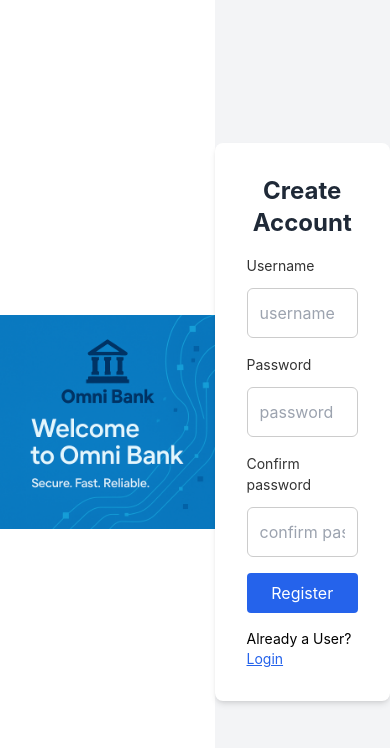
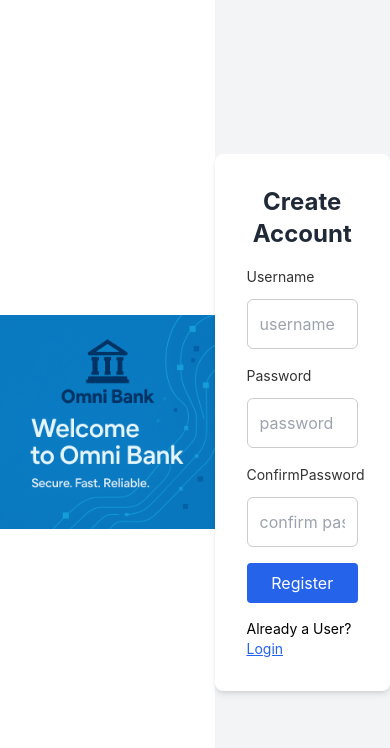
Before and after one commit to keshavkumar97/omni-banking-ui, a React (Create React App) app: page /register in a window 390 px wide. Shown: the top 748 px of the page. Built offline with nearby package versions, Linux system fonts and the light colour scheme.

Commit message:
input imade responsive

```diff
--- a/public/index.html
+++ b/public/index.html
@@ -9,7 +9,7 @@
       name="description"
       content="Web site created using create-react-app"
     />
-    <link rel="apple-touch-icon" href="%PUBLIC_URL%/logo192.png" />
+    <link rel="apple-touch-icon" href="%PUBLIC_URL%/logo.png" />
     <!--
       manifest.json provides metadata used when your web app is installed on a
       user's mobile device or desktop. See https://developers.google.com/web/fundamentals/web-app-manifest/
--- a/src/components/FormInput.jsx
+++ b/src/components/FormInput.jsx
@@ -5,6 +5,7 @@ const FormInput = ({ type, name, placeholder, value, onChange }) => {
         {name && <label className="label" htmlFor={name}>{name[0].toUpperCase() + name.slice(1)}</label>}
         <input
           type={type}
+          name={name}
           id={name}
           placeholder={placeholder}
           value={value}
--- a/src/pages/LoginPage.jsx
+++ b/src/pages/LoginPage.jsx
@@ -3,7 +3,16 @@ import FormInput from "../components/FormInput";
 
 const LoginPage = () => {
   return (
-    <div className="min-h-screen flex justify-end  bg-gray-100">
+    <div className="min-h-screen flex">
+      {/* Left side: 55% */}
+      <div className="w-[55%] h-screen">
+        <img
+          src="/banner.png"
+          alt="Banner"
+          className="w-full h-full object-contain"
+        />
+      </div>
+      <div className="w-[45%] bg-gray-100 flex items-center justify-center">
         <form className="bg-white p-8 rounded-lg shadow-md w-full max-w-md space-y-4">
           <h2 className="text-2xl font-bold text-center text-gray-800">
             Create Account
@@ -17,6 +26,7 @@ const LoginPage = () => {
           </div>
         </form>
       </div>
+    </div>
   );
 };
 
--- a/src/pages/RegisterPage.jsx
+++ b/src/pages/RegisterPage.jsx
@@ -1,10 +1,26 @@
 import FormInput from "../components/FormInput";
 import FormButton from "../components/FormButton";
+import { useState } from "react";
 
 const RegisterPage = () => {
+  const [formData, setFormData] = useState({
+    username: "",
+    password: "",
+    confirmPassword: "",
+  });
+
+  const onChange = (e) => {
+    setFormData((prev) => ({
+      ...prev,
+      [e.target.name]: e.target.value,
+    }));
+  };
+
+  console.log(formData.username);
+
   return (
     <div className="min-h-screen flex">
-      {/* Left side: 70% */}
+      {/* Left side: 55% */}
       <div className="w-[55%] h-screen">
         <img
           src="/banner.png"
@@ -13,17 +29,31 @@ const RegisterPage = () => {
         />
       </div>
 
-      {/* Right side: 30% */}
+      {/* Right side: 45% */}
       <div className="w-[45%] bg-gray-100 flex items-center justify-center">
-        <form className="bg-white p-8 rounded-lg shadow-md w-full max-w-sm space-y-4">
+        <form className="bg-white p-8 rounded-lg shadow-md w-full max-w-md space-y-4">
           <h2 className="text-2xl font-bold text-center text-gray-800">
             Create Account
           </h2>
-          <FormInput type="text" name="username" placeholder="username" />
-          <FormInput type="password" name="password" placeholder="password" />
+          <FormInput
+            type="text"
+            name="username"
+            value={formData.username}
+            onChange={onChange}
+            placeholder="username"
+          />
           <FormInput
             type="password"
-            name="confirm password"
+            name="password"
+            value={formData.password}
+            onChange={onChange}
+            placeholder="password"
+          />
+          <FormInput
+            type="password"
+            name="confirmPassword"
+            value={formData.confirmPassword}
+            onChange={onChange}
             placeholder="confirm password"
           />
           <FormButton>Register</FormButton>
```
Also changed, not shown: public/manifest.json, 1 other file (tests, documents, lock files or other folders). Lines whose indentation alone changed are shown as unchanged.
